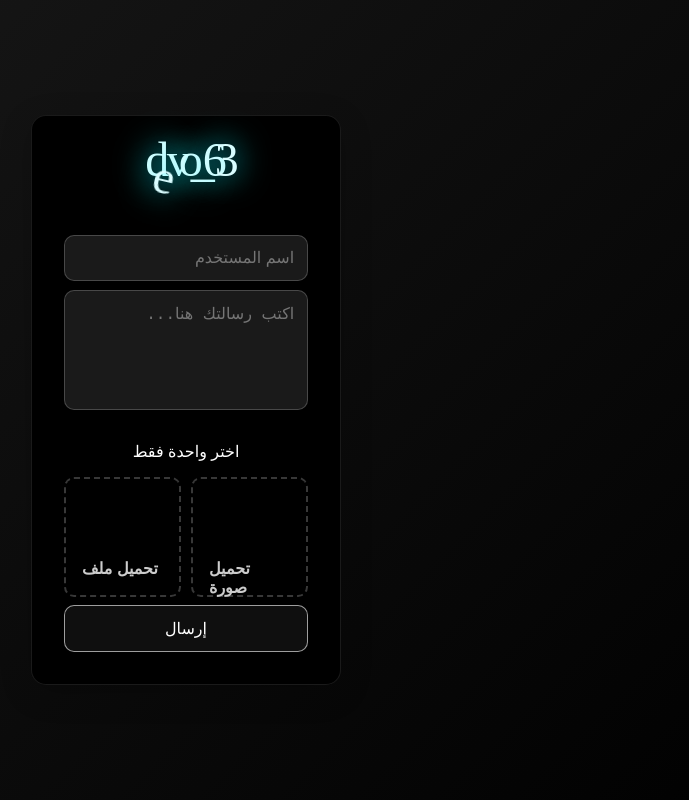
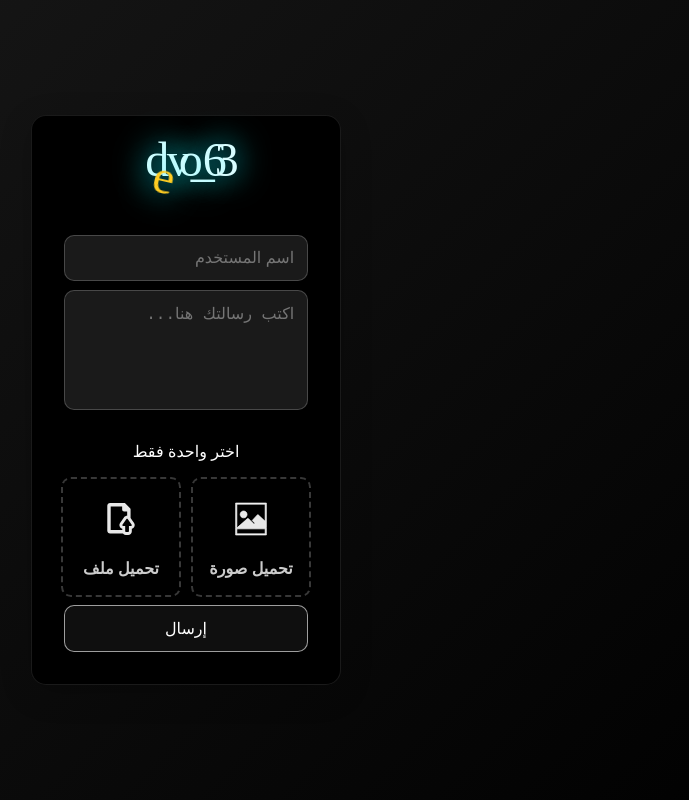
Before and after one commit to dyaa-edin/devo_chat, a plain HTML site: page index.html in a window 1280 px wide. Shown: the whole page, without its empty margins (454-1143 px from the left). Drawn offline with Linux system fonts and the light colour scheme; a web font is replaced by a local one.

Commit message:
Add files via upload

```diff
--- a/index.html
+++ b/index.html
@@ -30,8 +30,11 @@
     display: inline-block;
    }
 
+
    body .text .letter.letter-2 {
-    transform: translate(-0.2rem, 1rem) rotate(10deg);
+    color: #fc2;
+    text-shadow: 0 0 2rem #00f0ff;
+    transform: translate(-180rem, 1rem) rotate(10deg);
     -webkit-animation: flicker 2s ease-in-out infinite alternate;
     animation: flicker 2s ease-in-out infinite alternate;
    }
@@ -286,17 +289,18 @@
    /* From Uiverse.io by csemszepp */
    .custum-file-upload {
     height: 120px;
-    width: 100%;
+    width: 120px;
     display: flex;
+    justify-content: center;
+    align-items: center;
     flex-direction: column;
     gap: 20px;
     cursor: pointer;
-    align-items: center;
-    justify-content: center;
     border: 2px dashed #e8e8e83d;
     background-color: #21212100;
-    padding: 1rem;
+    padding: 0 1rem;
     border-radius: 10px;
+    text-align: center;
    }
 
    .custum-file-upload .icon {
@@ -310,10 +314,8 @@
     fill: #e8e8e8;
    }
 
-   .custum-file-upload .text {
-    display: flex;
-    align-items: center;
-    justify-content: center;
+   .text2 {
+    display: inline-block;
    }
 
    .custum-file-upload .text span {
@@ -325,9 +327,6 @@
     display: none;
    }
 
-   .text2 {
-    margin-top: -1rem;
-   }
   </style>
 </head>
 <body>
@@ -349,9 +348,20 @@
         <!-- حقل تحميل الملفات العامة -->
         <label for="file" class="custum-file-upload">
             <div class="icon">
-                <svg viewBox="0 0 24 24" fill="" xmlns="http://www.w3.org/2000/svg">
-                    <!-- SVG Path هنا -->
-                </svg>
+<svg fill="#000000" height="2rem" width="2rem" version="1.1" id="Capa_1" xmlns="http://www.w3.org/2000/svg" xmlns:xlink="http://www.w3.org/1999/xlink"
+	 viewBox="0 0 490.955 490.955" xml:space="preserve">
+<path id="XMLID_448_" d="M445.767,308.42l-53.374-76.49v-20.656v-11.366V97.241c0-6.669-2.604-12.94-7.318-17.645L312.787,7.301
+	C308.073,2.588,301.796,0,295.149,0H77.597C54.161,0,35.103,19.066,35.103,42.494V425.68c0,23.427,19.059,42.494,42.494,42.494
+	h159.307h39.714c1.902,2.54,3.915,5,6.232,7.205c10.033,9.593,23.547,15.576,38.501,15.576c26.935,0-1.247,0,34.363,0
+	c14.936,0,28.483-5.982,38.517-15.576c11.693-11.159,17.348-25.825,17.348-40.29v-40.06c16.216-3.418,30.114-13.866,37.91-28.811
+	C459.151,347.704,457.731,325.554,445.767,308.42z M170.095,414.872H87.422V53.302h175.681v46.752
+	c0,16.655,13.547,30.209,30.209,30.209h46.76v66.377h-0.255v0.039c-17.685-0.415-35.529,7.285-46.934,23.46l-61.586,88.28
+	c-11.965,17.134-13.387,39.284-3.722,57.799c7.795,14.945,21.692,25.393,37.91,28.811v19.842h-10.29H170.095z M410.316,345.771
+	c-2.03,3.866-5.99,6.271-10.337,6.271h-0.016h-32.575v83.048c0,6.437-5.239,11.662-11.659,11.662h-0.017H321.35h-0.017
+	c-6.423,0-11.662-5.225-11.662-11.662v-83.048h-32.574h-0.016c-4.346,0-8.308-2.405-10.336-6.271
+	c-2.012-3.866-1.725-8.49,0.783-12.07l61.424-88.064c2.189-3.123,5.769-4.984,9.57-4.984h0.017c3.802,0,7.38,1.861,9.568,4.984
+	l61.427,88.064C412.04,337.28,412.328,341.905,410.316,345.771z"/>
+</svg>
             </div>
             <div class="text2">
                 <span id="file-name">تحميل ملف</span>
@@ -361,9 +371,8 @@
         <!-- حقل تحميل الصور -->
         <label for="image" class="custum-file-upload">
             <div class="icon">
-                <svg viewBox="0 0 24 24" fill="" xmlns="http://www.w3.org/2000/svg">
-                    <!-- SVG Path هنا -->
-                </svg>
+<!-- SVG Path هنا -->
+<svg fill="#ffffff" height="2rem" width="2rem" version="1.1"xmlns="http://www.w3.org/2000/svg" xmlns:xlink="http://www.w3.org/1999/xlink" viewBox="0 0 52 52" xml:space="preserve" stroke="#ffffff"><g id="SVGRepo_bgCarrier" stroke-width="0"></g><g id="SVGRepo_tracerCarrier" stroke-linecap="round" stroke-linejoin="round"></g><g id="SVGRepo_iconCarrier"> <g> <path d="M14,24.138c3.071,0,5.569-2.498,5.569-5.568C19.569,15.498,17.071,13,14,13s-5.569,2.498-5.569,5.569 C8.431,21.64,10.929,24.138,14,24.138z"></path> <path d="M1,0v40v12h50V40V0H1z M3,2h46v27.643L37.676,19.262c-0.196-0.179-0.454-0.268-0.72-0.262 c-0.265,0.012-0.515,0.129-0.694,0.325l-8.363,9.159l3.808,3.808c0.391,0.391,0.391,1.023,0,1.414C31.512,33.902,31.256,34,31,34 s-0.512-0.098-0.707-0.293l-3.826-3.654l-4.743-4.743c-0.374-0.373-0.972-0.392-1.368-0.044L3.621,40H3V2z M49,50H3v-8h46V50z"></path> </g> </g></svg>
             </div>
             <div class="text2">
                 <span id="image-name">تحميل صورة</span>
```
